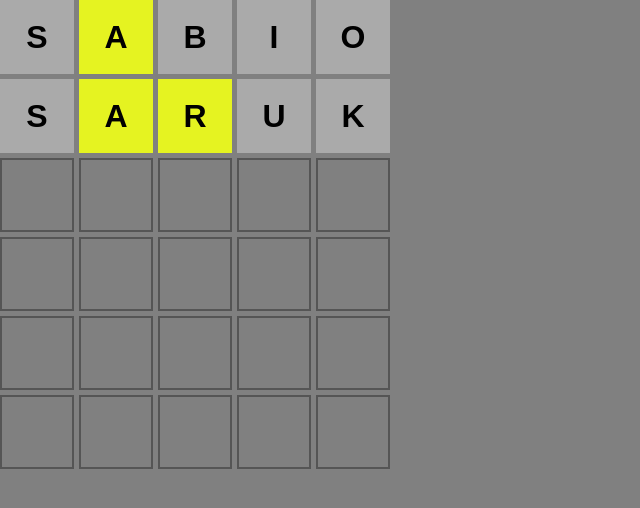
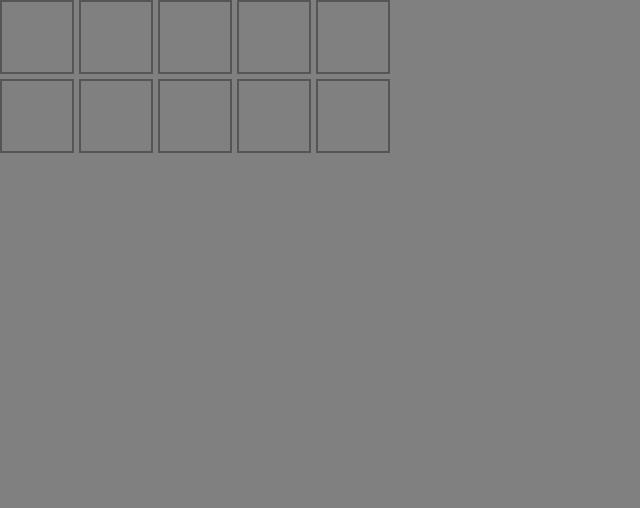
Before and after one commit to Elquetud/wordle_app, a React (Create React App) app: page / in a window 1280 px wide. Shown: the top 508 px of the page, without its empty margins (0-640 px from the left). Built offline with nearby package versions, Linux system fonts and the light colour scheme.

Commit message:
agregar valor en componente filaCompletada

```diff
--- a/src/componentes/Wordle.tsx
+++ b/src/componentes/Wordle.tsx
@@ -120,12 +120,16 @@ export const Wordle = () => {
   return (
 
     <div>
-        <FilaCompletada letra="sabio"  solucion={wordOfTheDay} />
-        <FilaCompletada letra="saruk"  solucion='letra'/>
+        {
+          completedWords.map((word,i)=>(
+            <FilaCompletada letra={word}  solucion={wordOfTheDay} />
+          ))
+
+        }
+
         <FilaActual letra={currentWord} />
         <FilaVacia />
-        <FilaVacia />
-        <FilaVacia />
+
     </div>
 
   )
```
